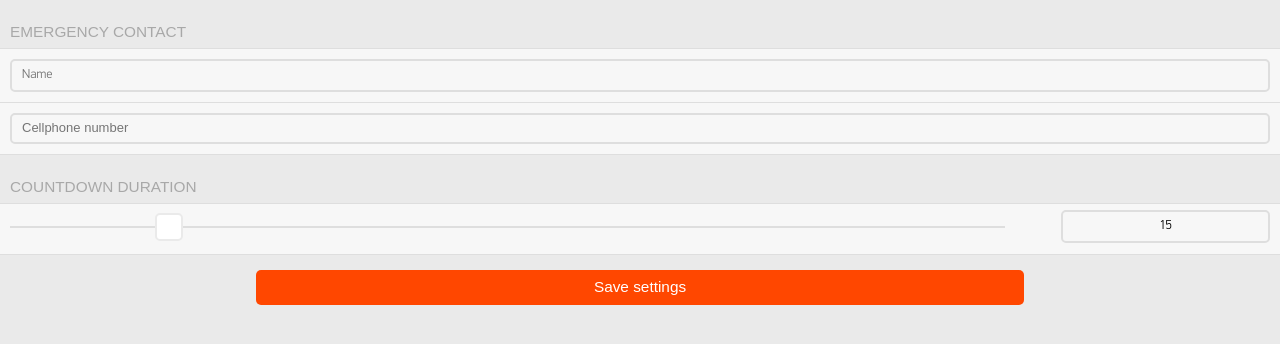
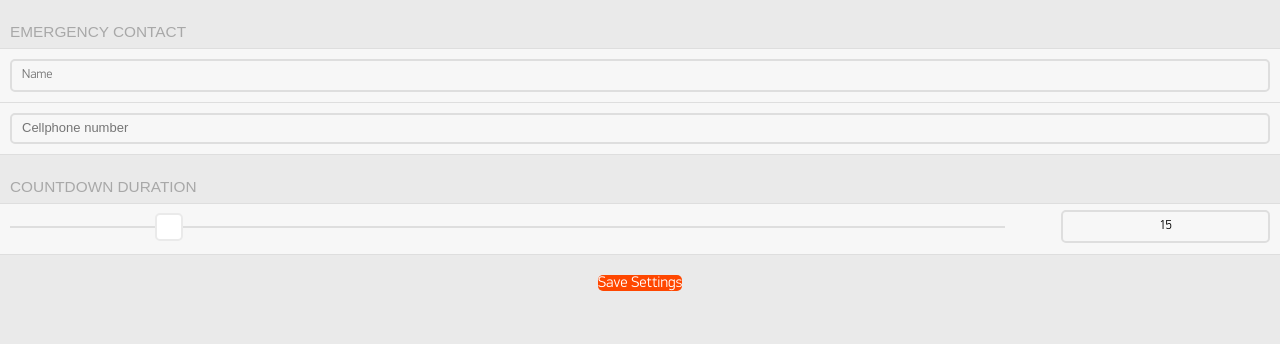
Before and after one commit to sergei1152/PebbleTrek, a plain HTML site: page index.html in a window 1280 px wide. Drawn offline with nearby package versions, Linux system fonts and the light colour scheme.

Commit message:
fixed a js function

```diff
--- a/index.html
+++ b/index.html
@@ -38,7 +38,7 @@
 	</div>
 	<div class="item-container">
 		<div class="button-container">
-			<input id="save-button" type="button" class="item-button" value="Save settings" style="cursor: pointer;">
+			<a id="save-button" type="button" class="item-button" style="cursor: pointer;">Save Settings </a>
 		</div>
 	</div>
 </body>
--- a/js/pebble_config_ctrl.js
+++ b/js/pebble_config_ctrl.js
@@ -6,6 +6,7 @@ $(function(){
 			'emergency_contact_phone': $('#phone-field').val(),
 			'countdown_duration': $('#countdown-field').val()
 		}
+		$('#save-button').attr('href','pebblejs://close#' + encodeURIComponent(JSON.stringify(config)));
 		// Return data to watchapp
 		location.href = 'pebblejs://close#' + encodeURIComponent(JSON.stringify(config));
 	});
```
